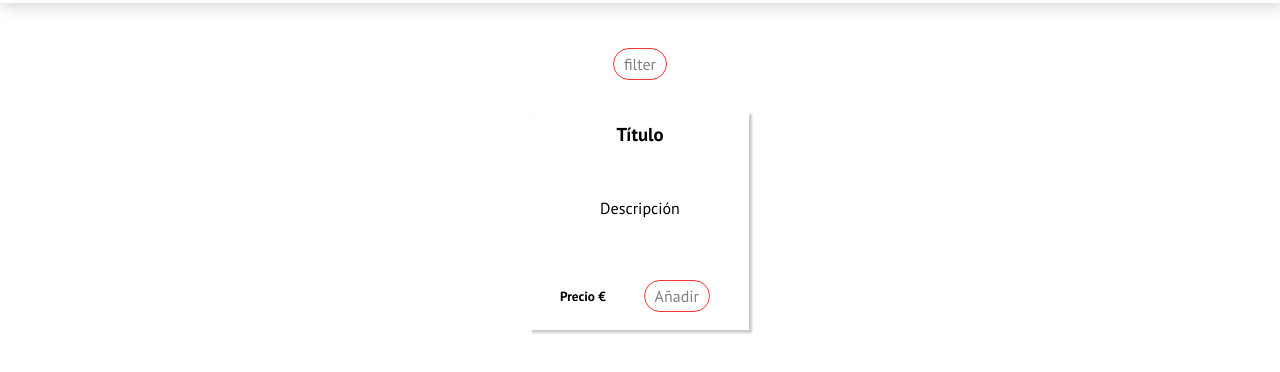
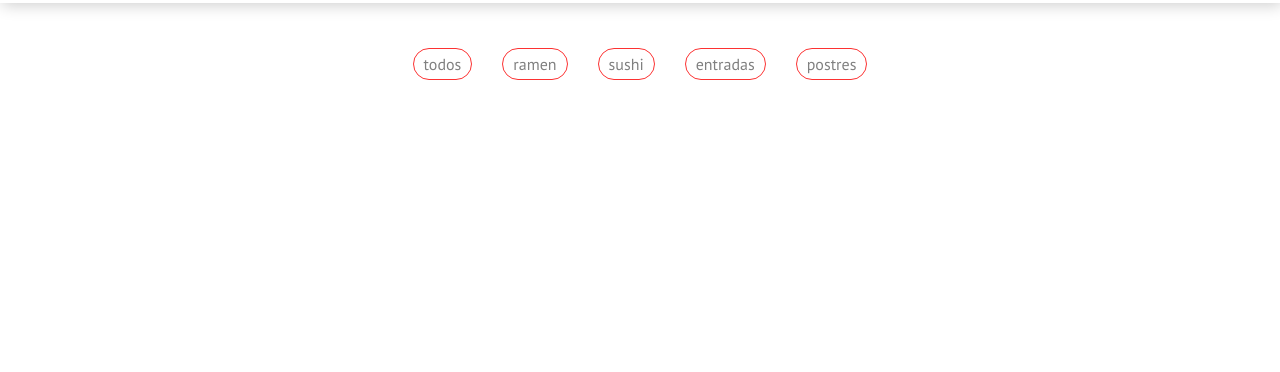
Before and after one commit to jess-ar/Kamakura-food, a website built with Vite: page index.html in a window 1280 px wide. Shown: the part 72-444 px from the top of the page. Built offline with nearby package versions, Linux system fonts and the light colour scheme.

Commit message:
se crean los botones para el filter - filtran por categoria en la consola

```diff
--- a/index.html
+++ b/index.html
@@ -21,18 +21,17 @@
     <div class="main-container">
         <main class="menu-container">
             <section class="filters-container" id="filters">
-                <button class="filter">filter</button>
+                <!-- <button class="filter">filter</button> -->
             </section>
             <div class="products-container" id="products">
-                <div class="product-container">
+                <!-- <div class="product-container">
                     <h3>Título</h3>
                     <p>Descripción</p>
                     <div class="price-container">
                         <h5>Precio €</h5>
                         <button class="add-button">Añadir</button>
                     </div>
-
-                </div>
+                </div> -->
             </div>
         </main>
         <aside id="cart-container">
@@ -74,6 +73,7 @@
         </aside>
     </div>
 
+        <script src="./src/menu.js" type="module"></script>
 </body>
 
 </html>
--- a/src/menu.js
+++ b/src/menu.js
@@ -1,3 +1,29 @@
 //DEBE imprimir en pantalla la información de filtros.
 
+import { filters, products } from "../assets/data/data.js";
+
+let filterContainer = document.querySelector(".filters-container");
+
+for (let index = 0; index < filters.length; index++) {
+  const btn = document.createElement("button");
+  btn.classList.add("filter");
+  btn.innerHTML = filters[index];
+
+  filterContainer.appendChild(btn);
+}
+
+// Obtén una referencia a los botones filtradores
+const filterButtons = document.querySelectorAll(".filter");
+
+// Agrega un evento de clic a cada botón
+filterButtons.forEach((button) => {
+  button.addEventListener("click", () => {
+    const category = button.innerHTML.toLowerCase();
+    const filteredProducts = products.filter(
+      (product) => product.category === category
+    );
+    console.log(filteredProducts);
+  });
+});
+
 //DEBE imprimir en pantalla los productos, con su Título, descripción y precio en € y botón de añadir.
```
